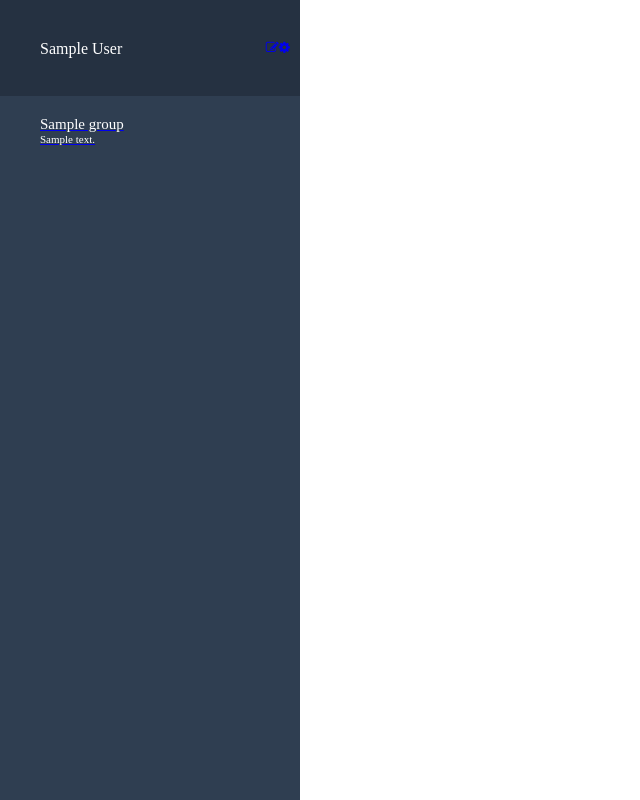
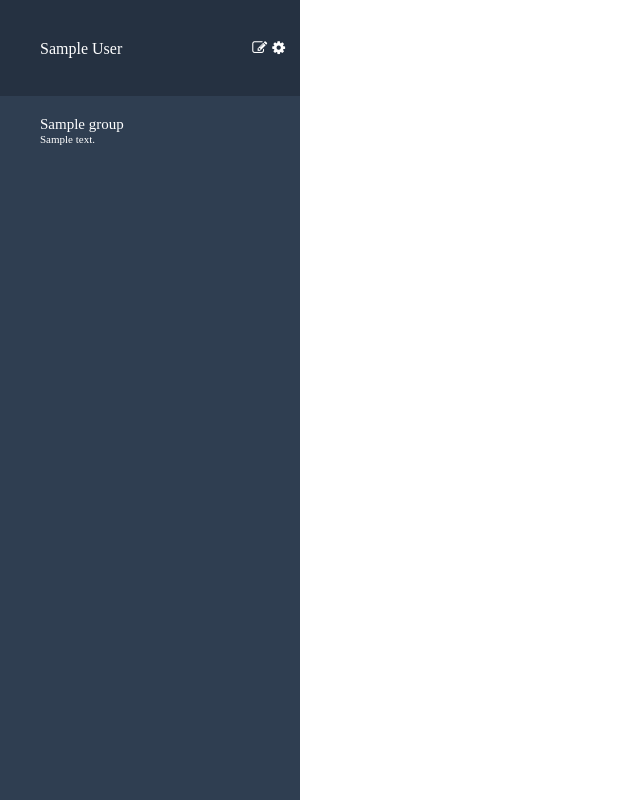
Before and after one commit to michinoku61/chat-space, a Rails app: page / in a window 1280 px wide. Shown: the whole page, without its empty margins (0-640 px from the left). Run offline with Rails 7, Linux system fonts and the light colour scheme; a user stored in the database is signed in; tables that the repository leaves empty hold one stand-in row (values such as "Sample post"); style sheets or scripts are compiled from the project's sources; some libraries are stand-ins or nearby versions.

Commit message:
view_edit

```diff
--- a/app/assets/stylesheets/_messages.scss
+++ b/app/assets/stylesheets/_messages.scss
@@ -23,6 +23,11 @@ header {
     height: calc(100vh - 96px);
     width: 300px;
     z-index: 10;
+    a {
+      color: white;
+      text-decoration: none;
+    }
+
     &__header {
       display: flex;
       justify-content: space-between;
@@ -41,6 +46,7 @@ header {
         font-size: 16px;
         margin: 40px 0 40px 40px;
       }
+
     }
     &__group-box{
       position: relative;
@@ -51,7 +57,7 @@ header {
       &__group{
       height: 90px;
       width: 300px;
-      padding: 20px 0 20px 0;
+      padding: 20px 0 0 0;
         &__name{
         color: #FFFFFF;
         font-size: 15px;
@@ -67,7 +73,9 @@ header {
       }
     }
   }
-
+  a {
+    text-decoration: none;
+  }
   &__right {
     background-color:#fafafa;
     position: relative;
@@ -84,6 +92,7 @@ header {
         color: #333333;
         font-size: 20px;
       }
+
       &__edit-btn{
         height: 40px;
         line-height: 40px;
@@ -123,7 +132,7 @@ header {
       }
 
       &__image_btm{
-          height: 50px;
+          height: 54px;
           width: 40px;
           margin: 20px 0px 20px 0px;
           line-height:50px;
@@ -185,3 +194,9 @@ header {
   padding-bottom: 40px;
   padding-top: 20px;
 }
+
+
+.contents__left__header__menu_icon{
+  font-size: 15px;
+  margin-right: 5px
+}
```
